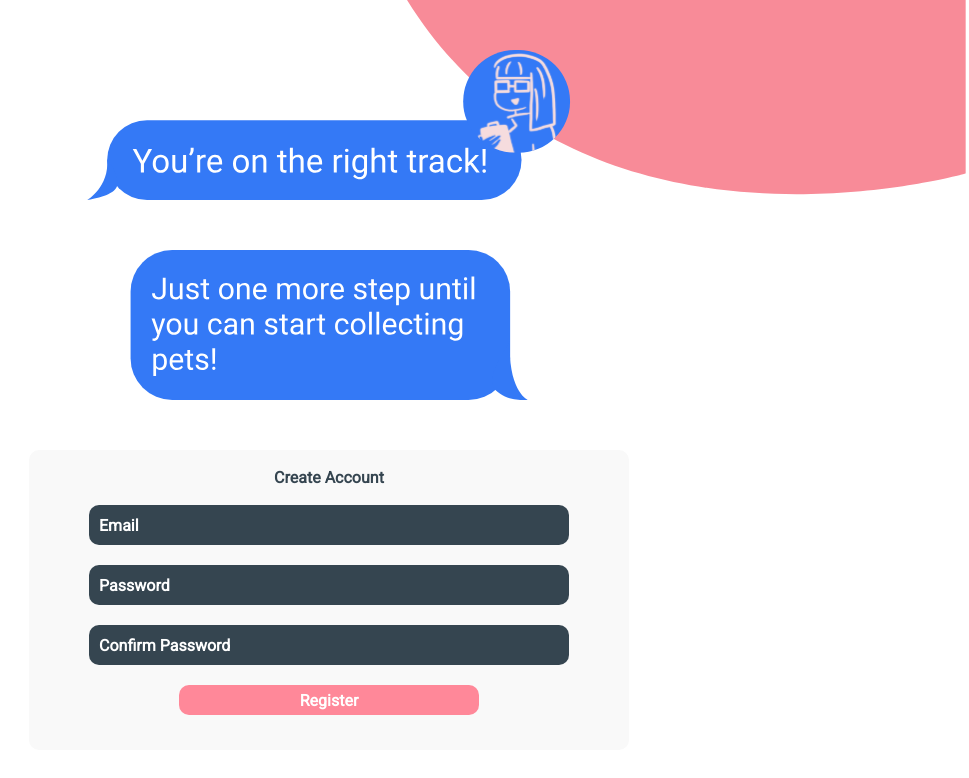
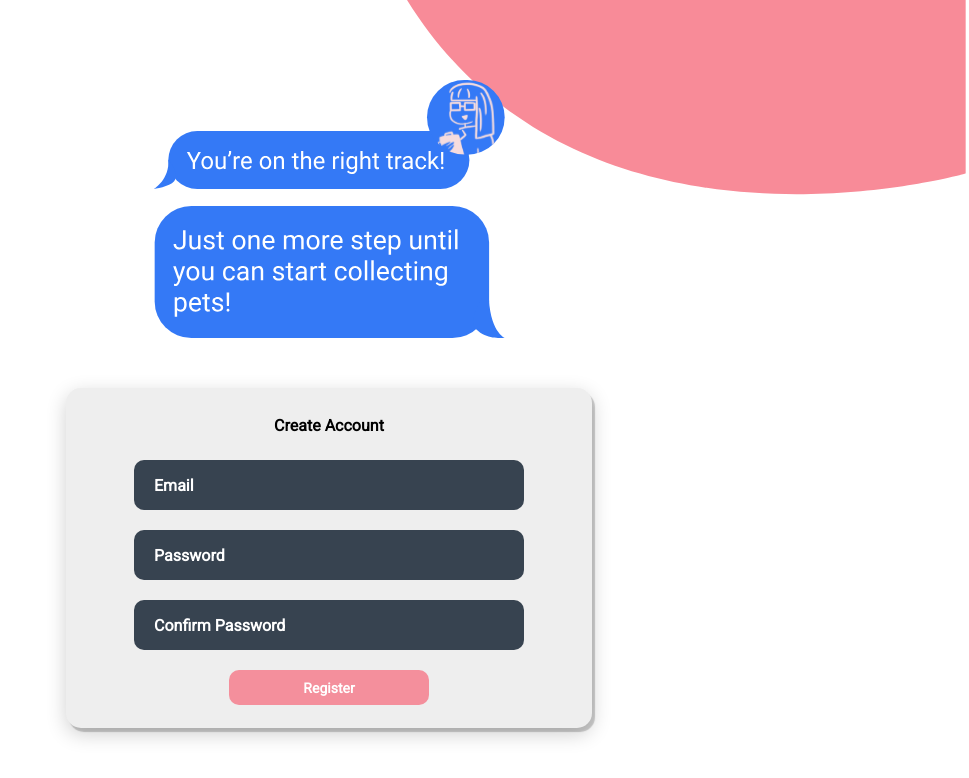
Before and after one commit to mpadil18/NeuroPets, a React (Create React App) app in the folder frontend/: page /regPage in a window 1280 px wide. Shown: the top 778 px of the page, without its empty margins (311-1280 px from the left). Built offline with nearby package versions, Linux system fonts and the light colour scheme.

Commit message:
updated css compatability, added firebase

```diff
--- a/frontend/src/App.css
+++ b/frontend/src/App.css
@@ -1,44 +1,91 @@
 @import url('https://fonts.googleapis.com/css2?family=Poppins:wght@400&display=swap');
 
 * {
-  font-family: 'Poppins', sans-serif;
+  font-family: "Roboto", sans-serif;
 }
 
-.App {
-  text-align: center;
+.Login, .CreateGoal, .Registration {
+  display: flex;
+  justify-content: center;
+  align-items: center;
+  flex-direction: column;
+  min-height: 100vh;
 }
 
-.App-logo {
-  height: 40vmin;
-  pointer-events: none;
+.InputBubble {
+  display: flex;
+  justify-content: center;
+  align-items: center;
+  flex-direction: column;
+  width: 90vw;
+  max-width: 500px;
+  background: #EEE;
+  border-radius: 15px;
+  box-shadow: 3px 4px 1px 0 rgba(0, 0, 0, 0.2), 0 6px 20px 0 rgba(0, 0, 0, 0.19);
+  padding:1%
 }
 
-@media (prefers-reduced-motion: no-preference) {
-  .App-logo {
-    animation: App-logo-spin infinite 20s linear;
-  }
+.bubbleField {
+  width: 70%;
+  height: 10px;
+  border-radius: 10px;
+  background-color: #374350;
+  border: none;
+  color: white;
+  padding: 20px;
+  text-decoration: none;
+  display: inline-block;
+  font-weight: 700;
+  font-size: 16px;
+  font-family: 'Roboto';
+  margin: 2% 10%;
 }
 
-.App-header {
-  background-color: #282c34;
-  min-height: 100vh;
-  display: flex;
-  flex-direction: column;
-  align-items: center;
-  justify-content: center;
-  font-size: calc(10px + 2vmin);
-  color: white;
+.bubbleButton {
+  width: 40%;
+  height: 35px;
+  margin-top: 5%;
+  background-color: #F48F9C;
+  border: none;
+  border-radius: 10px;
+  font-weight: 700;
+  font-size: 14px;
+  text-align: center;
+  color: #FFFFFF;
+  margin: 2% 30%;
+  max-width: 80%;
 }
 
-.App-link {
-  color: #61dafb;
+.bubbleButton:hover {
+  background: #BA4352;
 }
 
-@keyframes App-logo-spin {
-  from {
-    transform: rotate(0deg);
-  }
-  to {
-    transform: rotate(360deg);
-  }
+::placeholder {
+  color: white;
+  text-align: left;
+  font-family: 'Roboto', sans-serif;
+  font-style: normal;
+  font-size: 16px;
+  line-height: 19px;
+  display: flex;
 }
+
+.CreateGoal .InputBubble {
+  height: 50vh;
+  margin: 0px 0px 30px 0px;
+}
+
+.Login .InputBubble {
+  height: 24vh;
+  margin: 0px 0px 10px 0px;
+}
+
+.Registration .InputBubble {
+  min-height: 36vh;
+  margin: 0px 0px 10px 0px;
+}
+
+.CreateGoal .bubbleField {
+  height: 50%;
+  resize: none;
+}
--- a/frontend/src/Registration/RegPage.css
+++ b/frontend/src/Registration/RegPage.css
@@ -1,82 +1,24 @@
 /* src/RegPage.css */
-
-* {
-    /* Attributes for all components, add Robot font family */
-    margin: 0;
-    padding: 0;
-    box-sizing: border-box;
-    font-family: "Roboto", sans-serif;
-    font-style: normal;
-    font-weight: 700;
-    font-size: 16px;
-    line-height: 15px;
-}
-
 .Registration {
-    /* styles for the Registration container */
     background: url("../assets/wave.svg") no-repeat center bottom;
-    min-height: 100vh;
     background-size: cover;
 }
 
 .Imgbox {
     /* styles for the Assistant Interaction */
-    height: 400px;
-    width: 90%;
-    max-width: 600px;
+    max-height: 400px;
+    max-width: 90%;
     display: flex;
     flex-direction: column;
     margin: 0px auto 50px auto;
 }
 
 .Bubble {
-    margin-top: 50px;
+    margin-top: 5%;
     max-height: 150px;
 }
 
-.Create-Account {
-    /* styles for the Account Creation Container */
-    height: 300px;
-    width: 80%;
-    max-width: 600px;
-    margin: 0px auto 20px auto;
-    border-radius: 10px;
-    padding-top: 20px;
-    background-color: #F9F9F9;
-    text-align: center;
-
-    /* font color for create account text */
-    color: #354550;
-
+.SmallBubbleHeader {
+    font-weight: 700;
+    margin: 15px 0px;
 }
-
-.Create-Account input[type="text"] {
-    /* styles for the text input elements within the Registration container */
-
-    width: 80%;
-    height: 40px;
-    margin: 20px auto 0px auto;
-    border: 0px;
-    border-radius: 10px;
-    padding-left: 10px;
-    display: flex;
-    align-items: center;
-    background-color: #354550;
-    color: #FFF;
-}
-
-.Create-Account button {
-    width: 50%;
-    height: 30px;
-    margin: 20px auto 0px auto;
-    border: 0px;
-    border-radius: 10px;
-    background-color: #F89;
-    color: #FFF;
-    display: block;
-
-}
-
-.Create-Account button:active {
-    background-color: #F78;
-}
--- a/frontend/src/Registration/RegPage.js
+++ b/frontend/src/Registration/RegPage.js
@@ -55,22 +55,16 @@ function RegPage() {
   return (
     <div className="Registration">
       <div className="Imgbox">
-        <img className="Bubble" src={TopText} alt="top speech bubble"></img>
-        <img className="Bubble" src={BottomText} alt="bot speech bubble"></img>
+        <img className = "Bubble" src={TopText} alt="top speech bubble"></img>
+        <img className = "Bubble" src={BottomText} alt="bot speech bubble"></img>
       </div>
-      <div className="Create-Account">
-        Create Account <br></br>
-        <label className="UserInfo">
+      <div className="InputBubble">
+        <p className="SmallBubbleHeader">Create Account</p>
           <TextBox placeholder="Email" onChange={handleUsernameChange} />
-        </label>
-        <label className="UserInfo">
           <TextBox placeholder="Password" onChange={handlePasswordChange} />
-        </label>
-        <label className="UserInfo">
           <TextBox placeholder="Confirm Password" onChange={handleConfirmPasswordChange} />
-        </label>
-        <button type="button"
-          onClick={createGoal}
+        <button className="bubbleButton"
+        onClick = {createGoal}
         >Register</button>
       </div>
     </div>
--- a/frontend/src/Registration/textBox.js
+++ b/frontend/src/Registration/textBox.js
@@ -12,6 +12,7 @@ const TextBox = ({ onChange, placeholder }) => {
 
     return (
       <input
+        className="bubbleField"
         type="text"
         value={text}
         onChange={handleChange}
```
